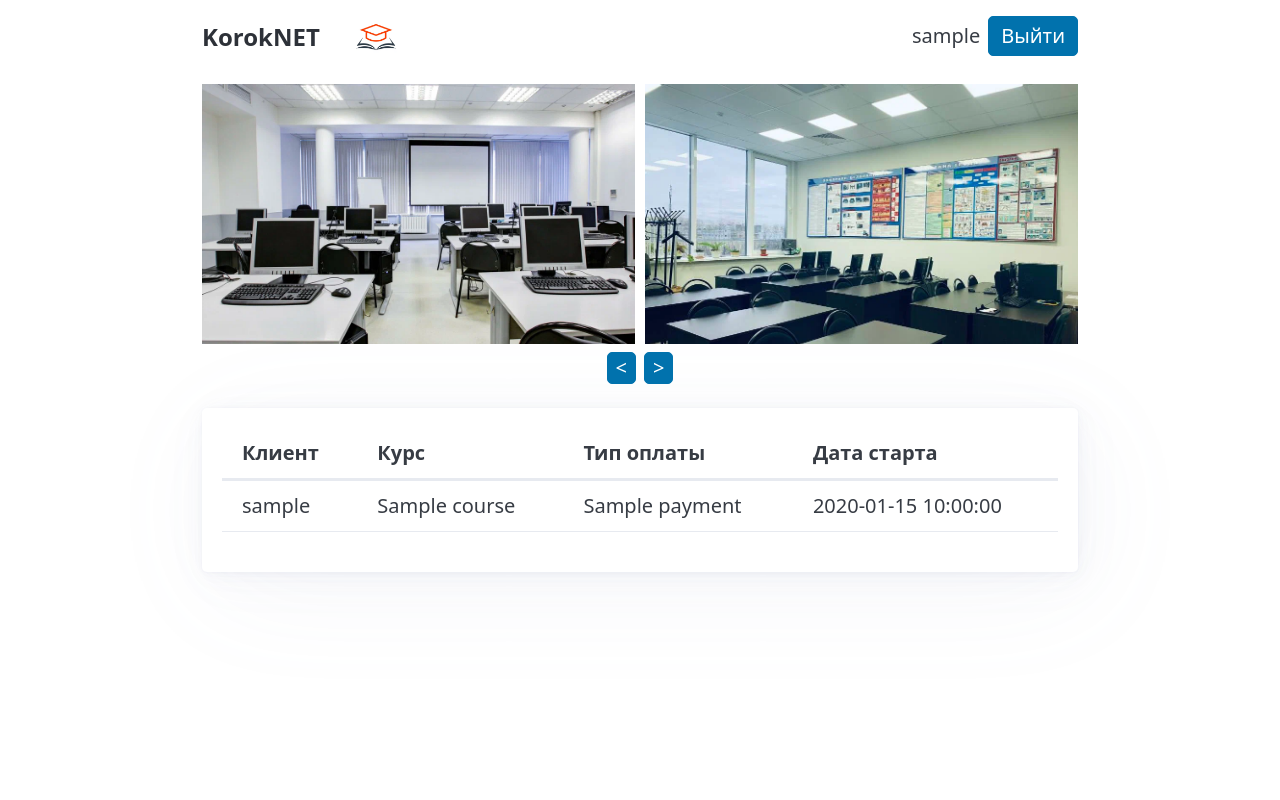
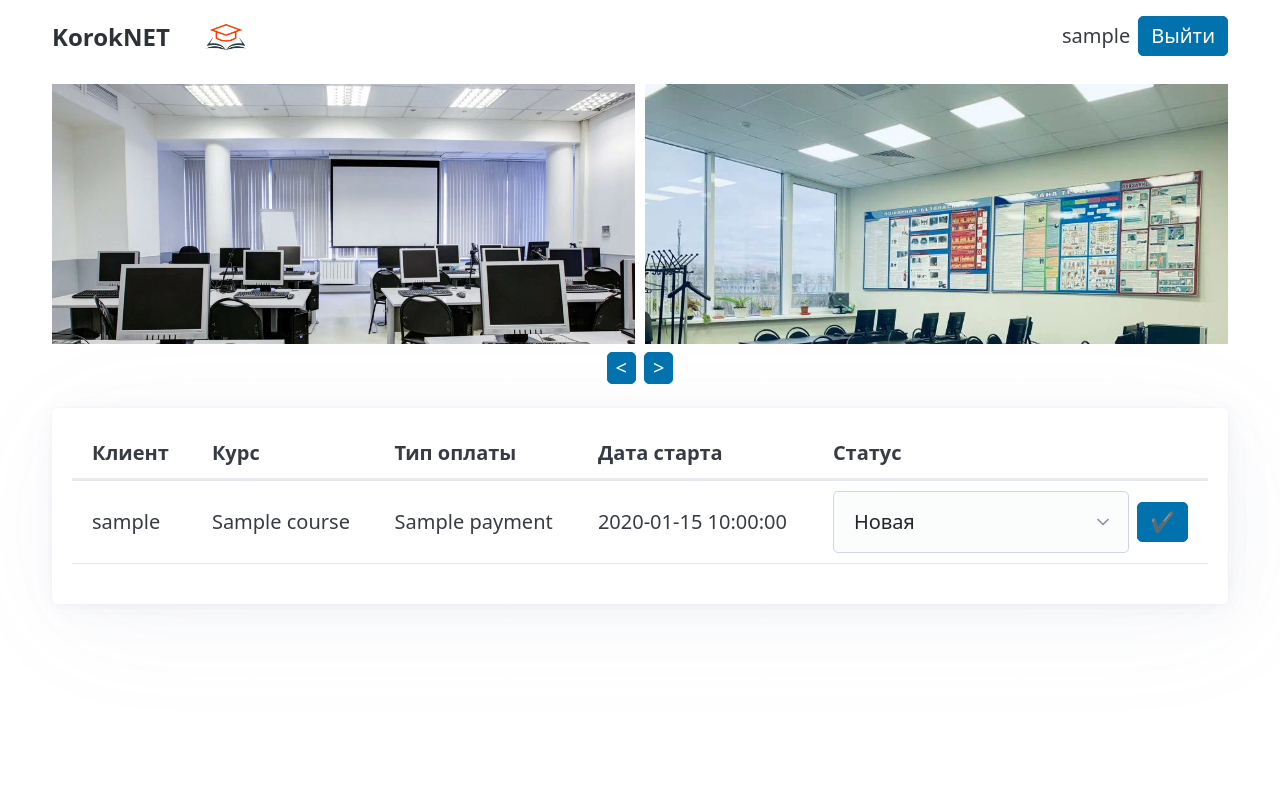
Before and after one commit to ITHUB-SPB/ithub-demoexam-2027, a FastAPI app: template templates/admin.jinja2 in a window 1280 px wide. Run offline with FastAPI, Linux system fonts and the light colour scheme; the template is opened without the code that fills it: most values are stand-ins (such as "Sample title", 1, 10 or a date in 2020).

Commit message:
26.10.2026

```diff
--- a/main.py
+++ b/main.py
@@ -29,6 +29,11 @@ class Record(SQLModel, table=True):
 class Login(SQLModel):
     login: str
     password: str
+
+
+class NewStatus(SQLModel):
+    record_id: int
+    new_status: str
 
 
 @asynccontextmanager
@@ -168,6 +173,19 @@ def post_new_record(request: Request, record: Annotated[Record, Form()]):
 
     return RedirectResponse('/profile', status_code=302)
 
+
+@app.post('/status')
+def post_status(request: Request, new_status: Annotated[NewStatus, Form()]):
+    with Session(bind=engine) as session:
+        try:
+            record = session.exec(select(Record).where(Record.id == new_status.record_id)).one()
+            record.status = new_status.new_status
+            session.commit()
+            session.refresh(record)
+            return RedirectResponse('/admin', status_code=302)
+        except NoResultFound:
+            return RedirectResponse('/admin', status_code=302)
+
 @app.get('/admin')
 def get_admin(request: Request):
     if request.cookies.get('role') != 'moderator':
--- a/static/global.css
+++ b/static/global.css
@@ -4,7 +4,7 @@ body {
 
 .page {
     min-height: 100dvh;
-    max-width: 900px;
+    max-width: 1200px;
     margin: 0 auto;
     padding: 12px;
     display: flex;
@@ -67,6 +67,10 @@ form .error {
     font-size: small;
 }
 
+.select {
+    margin: 0 !important;
+}
+
 input {
     margin-bottom: 0 !important;
 }
--- a/templates/admin.jinja2
+++ b/templates/admin.jinja2
@@ -18,6 +18,7 @@
                 <th>Курс</th>
                 <th>Тип оплаты</th>
                 <th>Дата старта</th>
+                <th>Статус</th>
             </tr>
         </thead>
         <tbody>
@@ -27,6 +28,19 @@
                 <td>{{ record.course }}</td>
                 <td>{{ record.payment }}</td>
                 <td>{{ record.date }}</td>
+                <td>
+                    <form method="post" action="/status" style="display: flex; align-items: center; gap: 8px;">
+                        <select name="new_status" class="select">
+                            <option value="Новая" {% if record.status=="Новая" %}selected{% endif %}>Новая</option>
+                            <option value="Идет обучение" {% if record.status=="Идет обучение" %}selected{% endif %}>
+                                Идет обучение</option>
+                            <option value="Обучение завершено" {% if record.status=="Обучение завершено" %}selected{%
+                                endif %}>Обучение завершено</option>
+                        </select>
+                        <input name="record_id" value="{{ record.id }}" hidden />
+                        <button class="button" type="submit" style="width: max-content;">✔</button>
+                    </form>
+                </td>
             </tr>
             {% endfor %}
         </tbody>
```
Also changed, not shown: templates/profile.jinja2 (+7 -0 lines), db.sqlite3.
